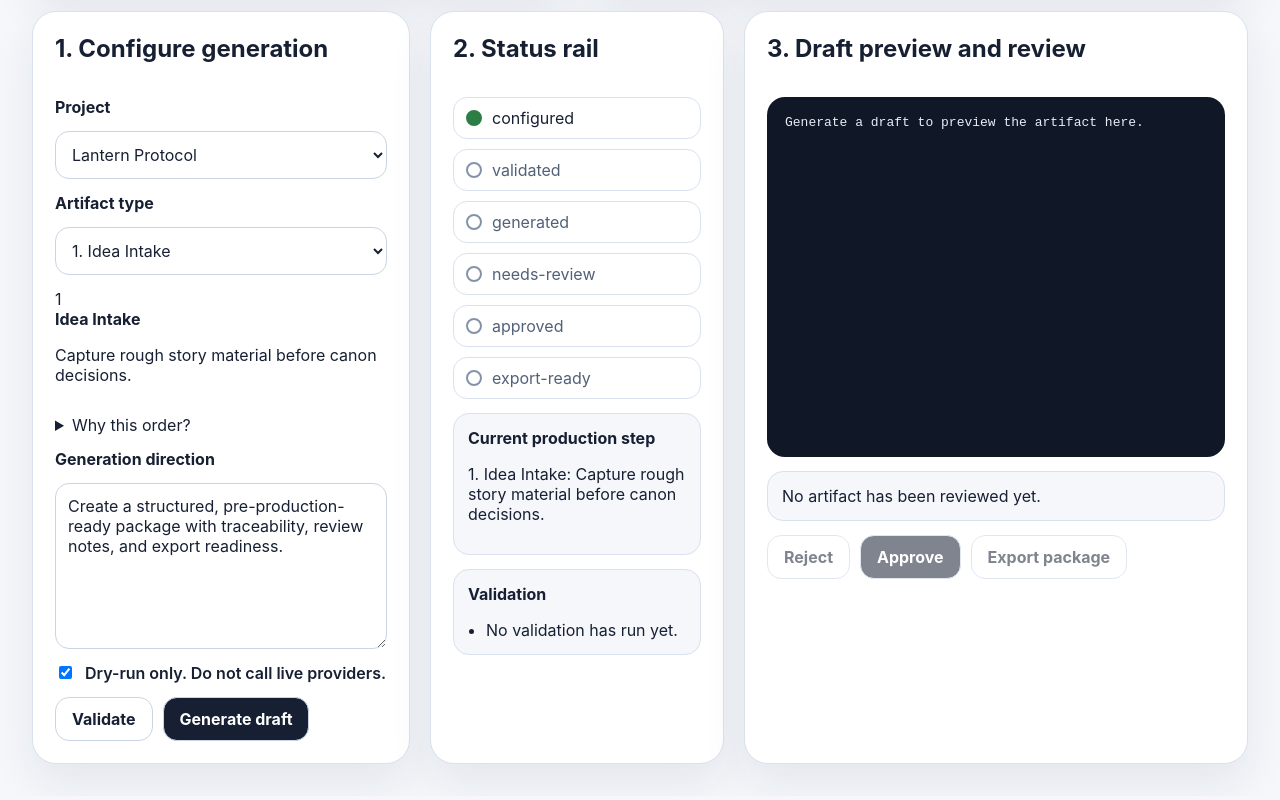
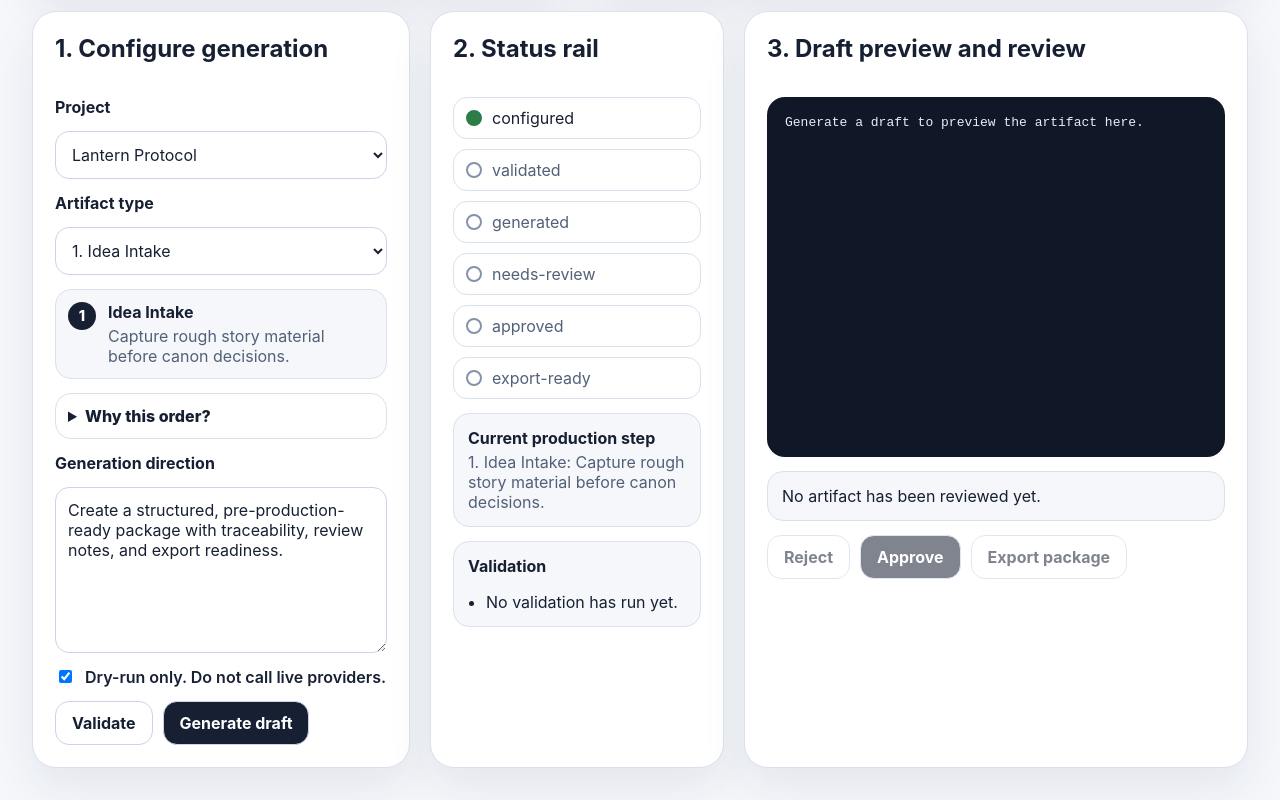
Before and after one commit to ShannonBrayNC/EchoMedia-ContentEngine, a React (Vite) app in the folder ui/content-engine-dashboard/: page / in a window 1280 px wide. Shown: the part 1585-2385 px from the top of the page. Built offline with nearby package versions, Linux system fonts and the light colour scheme.

Commit message:
ui: style compact production order affordances

```diff
--- a/ui/content-engine-dashboard/src/styles.css
+++ b/ui/content-engine-dashboard/src/styles.css
@@ -23,7 +23,8 @@ button:focus-visible,
 select:focus-visible,
 textarea:focus-visible,
 input:focus-visible,
-.preview-box:focus-visible {
+.preview-box:focus-visible,
+.workflow-details summary:focus-visible {
   outline: 3px solid #172033;
   outline-offset: 3px;
 }
@@ -188,6 +189,68 @@ button:disabled {
   opacity: 0.55;
 }
 
+.inline-order-hint {
+  display: grid;
+  grid-template-columns: auto 1fr;
+  gap: 12px;
+  align-items: start;
+  border: 1px solid #d9e1ee;
+  background: #f5f7fb;
+  border-radius: 16px;
+  padding: 12px;
+}
+
+.inline-order-hint p,
+.message-box p {
+  margin: 4px 0 0;
+  color: #526078;
+}
+
+.order-badge {
+  display: inline-grid;
+  place-items: center;
+  min-width: 28px;
+  height: 28px;
+  border-radius: 999px;
+  background: #172033;
+  color: #ffffff;
+  font-weight: 800;
+  font-size: 0.9rem;
+}
+
+.workflow-details {
+  border: 1px solid #d9e1ee;
+  border-radius: 16px;
+  padding: 12px;
+  background: #ffffff;
+}
+
+.workflow-details summary {
+  cursor: pointer;
+  font-weight: 800;
+}
+
+.compact-workflow-list {
+  display: grid;
+  gap: 8px;
+  padding-left: 0;
+  margin: 12px 0 0;
+  list-style: none;
+}
+
+.compact-workflow-list li {
+  display: flex;
+  align-items: center;
+  gap: 10px;
+  border-radius: 12px;
+  padding: 8px;
+}
+
+.compact-workflow-list li.active {
+  background: #f5f7fb;
+  font-weight: 800;
+}
+
 .status-list {
   list-style: none;
   padding: 0;
```
